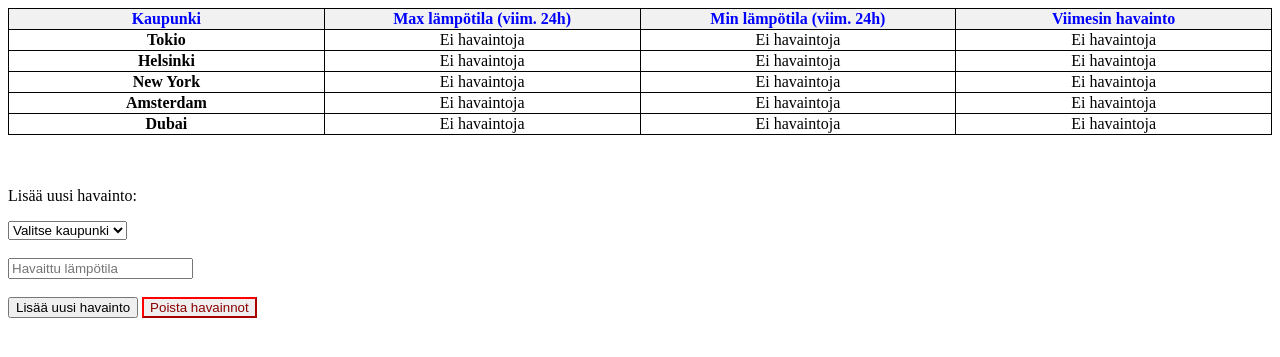
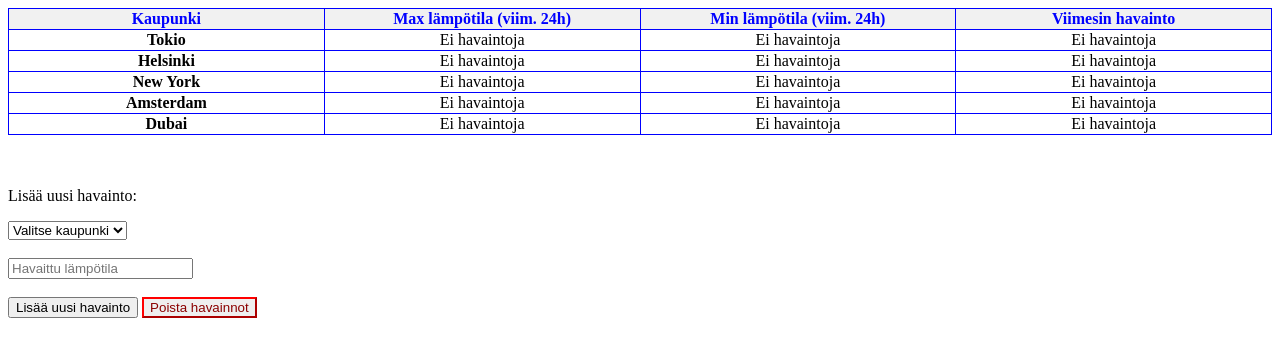
Before and after one commit to francede/Saatilan-muutokset, a PHP site: page /index.html in a window 1280 px wide. Shown: the top 357 px of the page. Run offline with PHP 8.4, Linux system fonts and the light colour scheme.

Commit message:
Changed table border to blue

```diff
--- a/style.css
+++ b/style.css
@@ -1,6 +1,6 @@
 table, th, td {
     width: 25%;
-    border: 1px solid black;
+    border: 1px solid blue;
 }
 
 table {
```
